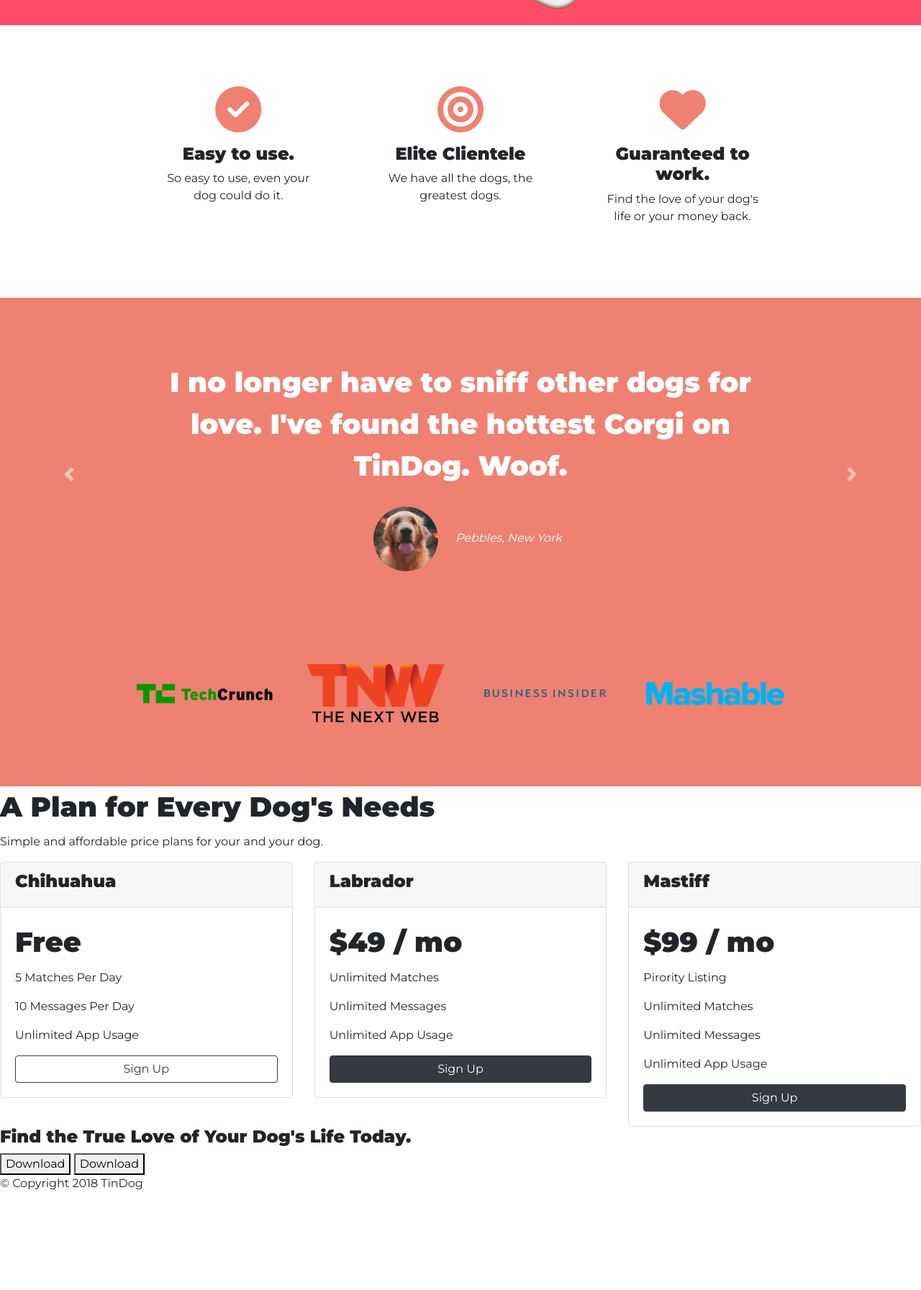
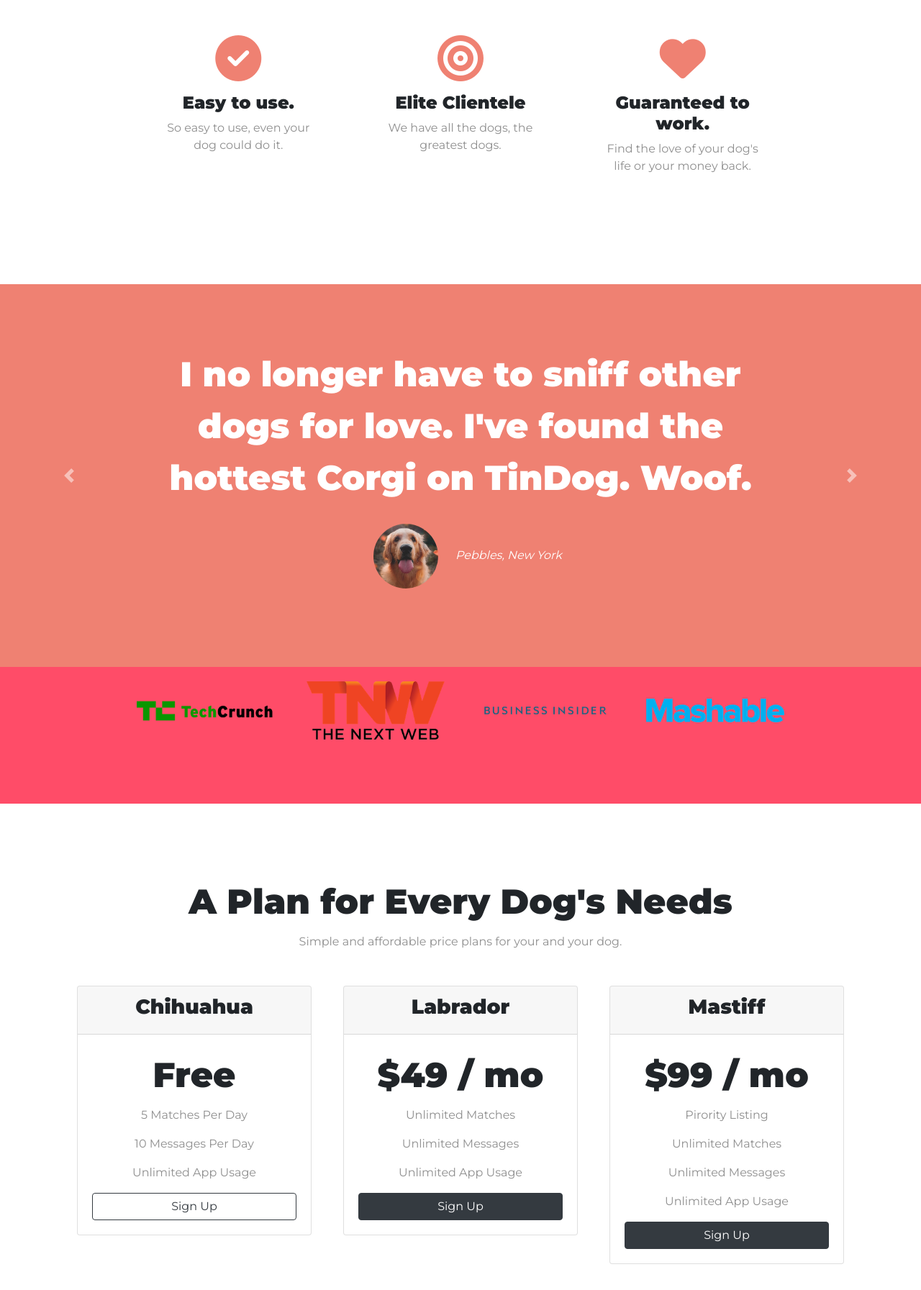
Before and after one commit to PricelessCode/Tindog, a plain HTML site: page index.html in a window 1280 px wide. Shown: the part 708-2501 px from the top of the page at 72% size. Before the commit the page ends 2381 px from the top, so only its background shows below. Drawn offline with nearby package versions, Linux system fonts and the light colour scheme.

Commit message:
Refactored code

```diff
--- a/css/styles.css
+++ b/css/styles.css
@@ -1,40 +1,47 @@
     body {
         font-family: "Montserrat", sans-serif;
+        text-align: center;
     }
 
-#title {
-    background-color: #ff4c68;
-    color: #fff;
-    height: 40%;
+    h1, h2, h3, h4, h5 {
+        font-family: "Montserrat", sans-serif;
+        font-weight: bold;
     }
 
-h1 {
+    p {
+        color: #8f8f8f;
+    }
+
+    /* Headings */
+
+    .big-heading {
         font-weight: 900;
         font-size: 3.5rem;
         line-height: 1.5;
+        font-family: "Montserrat";
     }
 
-h2 {
-    font-family: "Montserrat", sans-serif;
-    font-size: 2.4rem;
+    .section-heading {
+        font-size: 3rem;
         line-height: 1.5;
-    font-weight: bold;
     }
 
-h3 {
-    font-family: "Montserrat", sans-serif;
-    font-weight: bold;
-    font-size: 1.5rem;
+    /* Containers */
+
+    .container-fluid {
+        padding: 7% 15%;
     }
 
-p {
-    color: 8f8f8f;
+    /* Sections */
+
+    .colored-section {
+        background-color: #ff4c68;
+        color: #fff;
     }
 
-.container-fluid {
-    padding: 3% 15%;
+    .white-section {
+        background-color: white;
     }
-
 
     /* Navigation Bar */
 
@@ -56,26 +63,35 @@ p {
         font-size: 1.2rem;
     }
 
-
-/* Download Buttons */
-
     .download-btn {
         margin: 5% 3% 5% 0;
     }
 
+    /* Title Section */
 
-/* Title Image */
+    #title .container-fluid {
+        padding: 3% 15% 7%;
+        text-align: left;
+    }
 
     .title-image {
-    width: 60%;
+        width: 55%;
         transform: rotate(25deg);
+        position: absolute;
+        right: 20%;
     }
-
 
     /* Features Section*/
 
+    #features {
+        position: relative;
+    }
+
+    .feature-title {
+        font-size: 1.5rem;
+    }
+
     .feature-box {
-    text-align: center;
         padding: 5%;
     }
 
@@ -87,14 +103,15 @@ p {
     .icon:hover {
         color: #ff4c68;
     }
-
-
     /* Testimonial Section */
 
     #testimonials {
-    text-align: center;
         background-color: #ef8172;
-    color: #fff;
+    }
+
+    .testimonial-text {
+        font-size: 3rem;
+        line-height: 1.5;
     }
 
     .testimonial-image {
@@ -107,12 +124,9 @@ p {
         padding: 7% 15%;
     }
 
-
     /* Press Section */
 
     #press {
-    background-color: #ef8172;
-    text-align: center;
         padding-bottom: 3%;
     }
 
@@ -121,7 +135,40 @@ p {
         margin: 20px 20px 50px;
     }
 
-
     /* Pricing Section */
 
-#pricing {}
+    #pricing {
+        padding: 100px;
+    }
+
+    .price-text {
+        font-size: 3rem;
+        line-height: 1.5;
+    }
+
+    .pricing-column {
+        padding: 3% 2%;
+    }
+
+
+    /* CTA Section */
+
+
+
+    /* Footer Section */
+
+    .social-icon {
+        margin: 20px 10px;
+    }
+    /* Responsive website media queries */
+
+    @media (max-width: 990px) {
+        #title {
+            text-align: center;
+        }
+        .title-image {
+            position: static;
+            /*static --> To make the image takes up space (putting back into the HTML space flow)*/
+            transform: rotate(0);
+        }
+    }
--- a/index.html
+++ b/index.html
@@ -20,7 +20,9 @@
 
 <body>
 
-    <section id="title">
+    <!-- Title Section -->
+
+    <section id="title" class="colored-section">
         <div class="container-fluid">
 
             <!-- Nav Bar -->
@@ -32,27 +34,24 @@
                 <div class="collapse navbar-collapse" id="navbarSupportedContent">
                     <ul class="navbar-nav ml-auto">
                         <li class="nav-item">
-                            <a class='nav-link' href=""> Contact</a>
+                            <a class='nav-link' href="#footer"> Contact</a>
                         </li>
                         <li class="nav-item">
-                            <a class='nav-link' href=""> Pricing</a>
+                            <a class='nav-link' href="#pricing"> Pricing</a>
                         </li>
                         <li class="nav-item">
-                            <a class='nav-link' href=""> Download</a>
+                            <a class='nav-link' href="#cta"> Download</a>
                         </li>
                     </ul>
                 </div>
             </nav>
 
-
-
             <!-- Title -->
-
             <div class="row">
                 <div class="col-lg-6">
-                    <h1>Meet new and interesting dogs nearby.</h1>
-                    <button class="btn btn-dark btn-lg download-btn" type="button"><i class="fab fa-apple"></i>Download</button>
-                    <button class="btn btn-outline-dark btn-lg download-btn" type="button"><i class="fab fa-google-play"></i>Download</button>
+                    <h1 class="big-heading">Meet new and interesting dogs nearby.</h1>
+                    <button class="btn prevent-stack btn-dark btn-lg download-btn" type="button"><i class="fab fa-apple"></i>Download</button>
+                    <button class="btn prevent-stack btn-outline-dark btn-lg download-btn" type="button"><i class="fab fa-google-play"></i>Download</button>
                 </div>
                 <div class="col-lg-6">
                     <img class="title-image" src="images/iphone6.png" alt="iphone-mockup">
@@ -62,45 +61,41 @@
         </div>
     </section>
 
+    <!-- Features Section-->
 
-    <!-- Features -->
-
-    <section id="features">
+    <section id="features" class="white-section">
         <div class="container-fluid">
             <div class="row">
                 <div class="feature-box col-lg-4">
                     <i class="icon fas fa-check-circle fa-4x"></i>
-                    <h3>Easy to use.</h3>
+                    <h3 class="feature-title">Easy to use.</h3>
                     <p>So easy to use, even your dog could do it.</p>
                 </div>
                 <div class="feature-box col-lg-4">
                     <i class="icon fas fa-bullseye fa-4x"></i>
-                    <h3>Elite Clientele</h3>
+                    <h3 class="feature-title">Elite Clientele</h3>
                     <p>We have all the dogs, the greatest dogs.</p>
                 </div>
                 <div class="feature-box col-lg-4">
                     <i class="icon fas fa-heart fa-4x"></i>
-                    <h3>Guaranteed to work.</h3>
+                    <h3 class="feature-title">Guaranteed to work.</h3>
                     <p>Find the love of your dog's life or your money back.</p>
                 </div>
             </div>
-
         </div>
-
     </section>
 
+    <!-- Testimonials Section -->
 
-    <!-- Testimonials -->
-
-    <section id="testimonials">
+    <section id="testimonials" class="colored-section">
         <div id="testimonial-carousel" class="carousel slide" data-ride="false">
             <div class="carousel-inner">
-                <div class="carousel-item active">
-                    <h2>I no longer have to sniff other dogs for love. I've found the hottest Corgi on TinDog. Woof.</h2>
+                <div class="carousel-item active container-fluid">
+                    <h2 class="testimonial-text">I no longer have to sniff other dogs for love. I've found the hottest Corgi on TinDog. Woof.</h2>
                     <img class="testimonial-image" src="images/dog-img.jpg" alt="dog-profile">
                     <em>Pebbles, New York</em>
                 </div>
-                <div class="carousel-item">
+                <div class="carousel-item container-fluid">
                     <h2 class="testimonial-text">My dog used to be so lonely, but with TinDog's help, they've found the love of their life. I think.</h2>
                     <img class="testimonial-image" src="images/lady-img.jpg" alt="lady-profile">
                     <em>Beverly, Illinois</em>
@@ -117,9 +112,9 @@
         </div>
     </section>
 
-    <!-- Press -->
+    <!-- Press Section -->
 
-    <section id="press">
+    <section id="press" class="colored-section">
         <img class="press-logo" src="images/techcrunch.png" alt="tc-logo">
         <img class="press-logo" src="images/tnw.png" alt="tnw-logo">
         <img class="press-logo" src="images/bizinsider.png" alt="biz-insider-logo">
@@ -128,20 +123,20 @@
     </section>
 
 
-    <!-- Pricing -->
+    <!-- Pricing Section -->
 
-    <section id="pricing">
-        <h2>A Plan for Every Dog's Needs</h2>
+    <section id="pricing" class="white-section">
+        <h2 class="section-heading">A Plan for Every Dog's Needs</h2>
         <p>Simple and affordable price plans for your and your dog.</p>
 
         <div class="row">
-            <div class="col-lg-4 col-md-6">
+            <div class="pricing-column col-lg-4 col-md-6">
                 <div class="card">
                     <div class="card-header">
                         <h3>Chihuahua</h3>
                     </div>
                     <div class="card-body">
-                        <h2>Free</h2>
+                        <h2 class="price-text">Free</h2>
                         <p>5 Matches Per Day</p>
                         <p>10 Messages Per Day</p>
                         <p>Unlimited App Usage</p>
@@ -149,13 +144,13 @@
                     </div>
                 </div>
             </div>
-            <div class="col-lg-4 col-md-6">
+            <div class="pricing-column col-lg-4 col-md-6">
                 <div class="card">
                     <div class="card-header">
                         <h3>Labrador</h3>
                     </div>
                     <div class="card-body ">
-                        <h2>$49 / mo</h2>
+                        <h2 class="price-text">$49 / mo</h2>
                         <p>Unlimited Matches</p>
                         <p>Unlimited Messages</p>
                         <p>Unlimited App Usage</p>
@@ -163,14 +158,14 @@
                     </div>
                 </div>
             </div>
-            <div class="col-lg-4">
+            <div class="pricing-column col-lg-4">
                 <div class="card">
                     <div class="card-header ">
                         <h3>Mastiff</h3>
                     </div>
 
                     <div class="card-body ">
-                        <h2>$99 / mo</h2>
+                        <h2 class="price-text">$99 / mo</h2>
                         <p>Pirority Listing</p>
                         <p>Unlimited Matches</p>
                         <p>Unlimited Messages</p>
@@ -183,25 +178,27 @@
     </section>
 
 
-    <!-- Call to Action -->
+    <!-- Call to Action Section -->
 
-    <section id="cta ">
-
-        <h3>Find the True Love of Your Dog's Life Today.</h3>
-        <button type="button ">Download</button>
-        <button type="button ">Download</button>
-
+    <section id="cta" class="colored-section">
+        <div class="container-fluid">
+            <h3 class="big-heading">Find the True Love of Your Dog's Life Today.</h3>
+            <button class="download-btn btn btn-lg btn-dark" type="button"><i class="fab fa-apple"></i>Download</button>
+            <button class="download-btn btn btn-lg btn-light" type="button"><i class="fab fa-google-play"></i>Download</button>
+        </div>
     </section>
 
+    <!-- Footer Section-->
 
-    <!-- Footer -->
-
-    <footer id="footer ">
-
-        <p>© Copyright 2018 TinDog</p>
-
+    <footer id="footer" class="white-section">
+        <div class="container-fluid">
+            <i class="social-icon fab fa-facebook-f"></i>
+            <i class="social-icon fab fa-twitter"></i>
+            <i class="social-icon fab fa-instagram"></i>
+            <i class="social-icon fas fa-envelope"></i>
+            <p>© Copyright 2018 TinDog</p>
+        </div>
     </footer>
-
 
     <!-- Bootstrap Scripts -->
     <script src="https://code.jquery.com/jquery-3.4.1.slim.min.js " integrity="sha384-J6qa4849blE2+poT4WnyKhv5vZF5SrPo0iEjwBvKU7imGFAV0wwj1yYfoRSJoZ+n " crossorigin="anonymous "></script>
```
Lines whose indentation alone changed are shown as unchanged.
